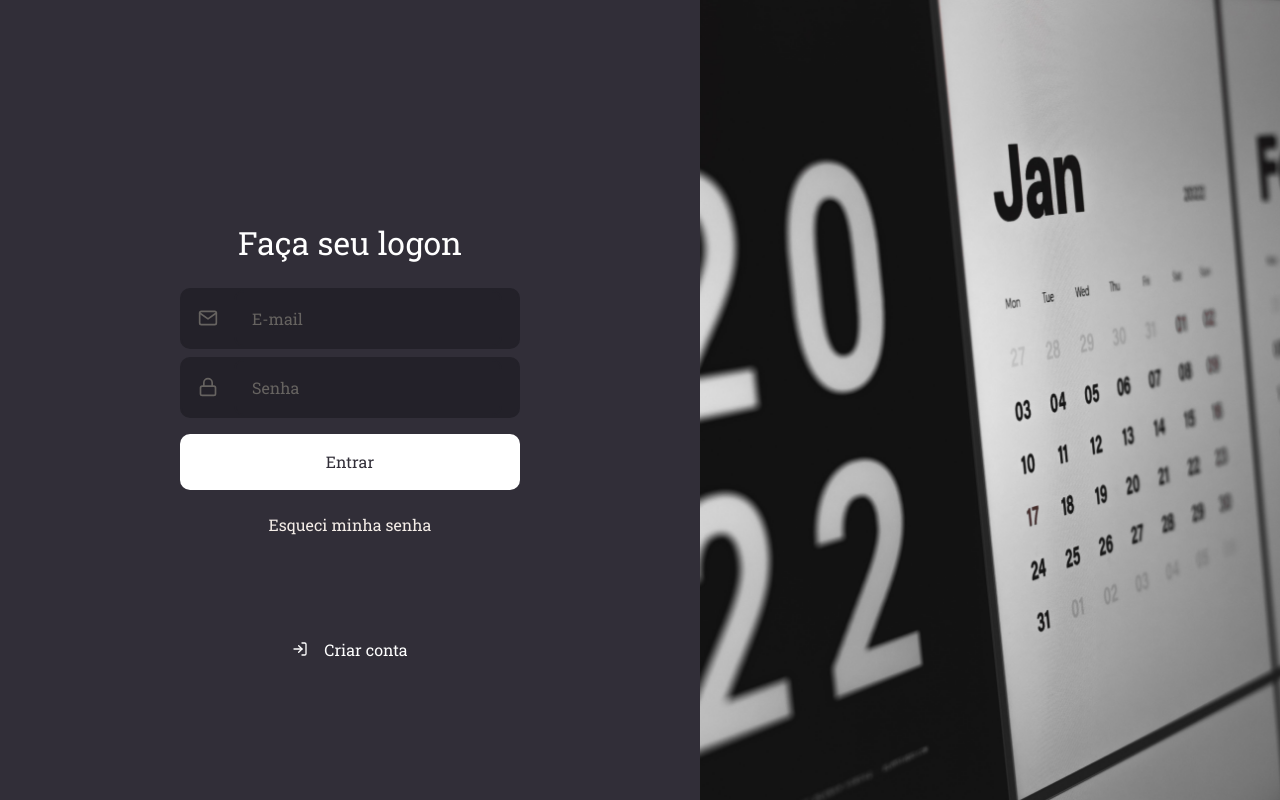
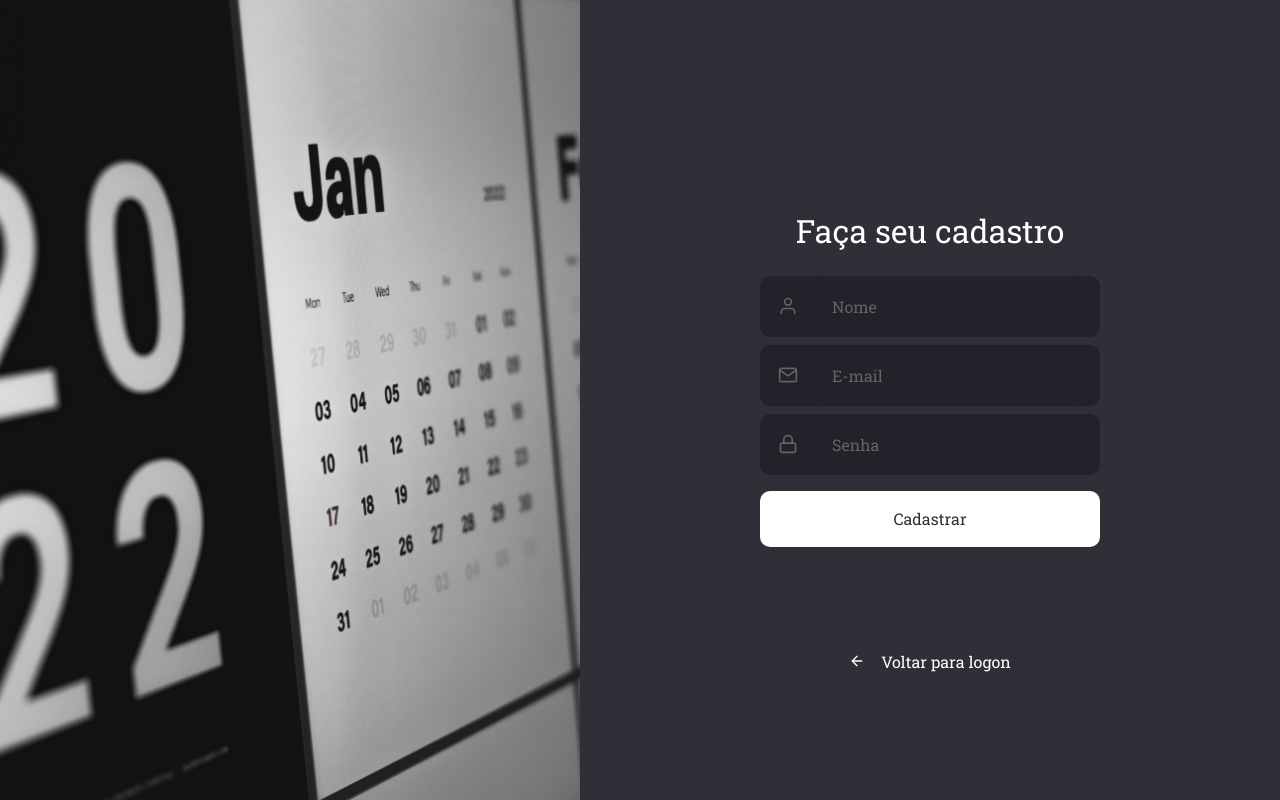
Before and after one commit to MandyAraujo/Agenda, a React (Create React App) app: page / in a window 1280 px wide. Built offline with nearby package versions, Linux system fonts and the light colour scheme.

Commit message:
add pagina de cadastro

```diff
--- a/src/App.tsx
+++ b/src/App.tsx
@@ -1,11 +1,12 @@
 import React from 'react';
-import SignIn from './pages/SignIn';
+// import SignIn from './pages/SignIn';
+import SignUp from './pages/SignUp';
 import GlobalStyle from './styles/global';
 
 
 const App: React.FC = ()=>(
   <>
-    <SignIn />
+    <SignUp />
     <GlobalStyle />
   </>
 
--- /dev/null
+++ b/src/pages/SignUp/index.tsx
@@ -0,0 +1,38 @@
+import React from 'react';
+import { FiArrowLeft, FiLogIn, FiMail, FiUser, FiLock } from 'react-icons/fi';
+
+import Input from '../../components/Input';
+import Button from '../../components/Button';
+
+import { Container, Content, Background } from './styles';
+
+
+
+const SignUp: React.FC = () => (
+   <Container>
+       <Background>
+
+       </Background>
+       <Content>
+            <form>
+                <h1>Faça seu cadastro</h1>
+
+                <Input name="name" icon={FiUser} placeholder="Nome"/>
+                <Input name="email" icon={FiMail} placeholder="E-mail"/>
+                <Input name="password" icon={FiLock} type="password" placeholder="Senha" />
+
+                <Button type="submit">Cadastrar</Button>
+
+
+            </form>
+            <a href="login">
+                <FiArrowLeft />
+                Voltar para logon
+            </a>
+       </Content>
+
+   </Container>
+
+);
+
+export default SignUp;
--- /dev/null
+++ b/src/pages/SignUp/styles.ts
@@ -0,0 +1,100 @@
+import styled from 'styled-components';
+import {shade} from 'polished';
+import signInBackgroundImg from '../../assets/sign-in-background.jpg';
+
+
+export const Container = styled.div `
+    height: 100vh;
+    display: flex;
+    align-items: stretch;
+`;
+
+export const Content = styled.div `
+    display: flex;
+    flex-direction: column;
+    align-items: center;
+    justify-content: center;
+    align-items: center;
+    width: 100%;
+    max-width: 700px;
+
+    form{
+        margin: 80px 0;
+        width: 340px;
+        text-align: center;
+
+        h1{
+            margin-bottom: 24px;
+        }
+
+        input{
+            background: #232129;
+            border-radius: 10px;
+            border: 2px solid #232129;
+            padding: 16px;
+            width: 100%;
+            color: #f4ede8;
+
+            &::placeholder{
+                color: #666360;
+            }
+
+            & + input{
+                margin-top: 8px;
+            }
+        }
+
+        button{
+            background: #fff;
+            height: 56px;
+            border-radius: 10px;
+            border: 0;
+            padding: 0 16px;
+            color: #312e38;
+            width: 100%;
+            font-weight: 500;
+            margin-top: 16px;
+            transition: background-color 0.2s;
+
+            &:hover{
+                background: ${shade(0.2, '#fff')};
+            }
+        }
+        a {
+            color: #f4ede8;
+            display: block;
+            margin-top: 24px;
+            text-decoration: none;
+            transition: color 0.2s;
+
+            &:hover{
+                color: ${shade(0.2, '#f4ede8')}
+            }
+        }
+    }
+    > a{
+        color: #fff;
+        display: block;
+        margin-top: 24px;
+        text-decoration: none;
+        transition: color 0.2s;
+
+        display: flex;
+        align-items: center;
+
+        svg{
+            margin-right: 16px;
+        }
+
+        &:hover{
+            color: ${shade(0.2, '#fff')}
+        }
+    }
+`;
+
+export const Background = styled.div `
+    flex: 1;
+    background: url(${signInBackgroundImg}) no-repeat center;
+    background-size: cover;
+
+`;
```
